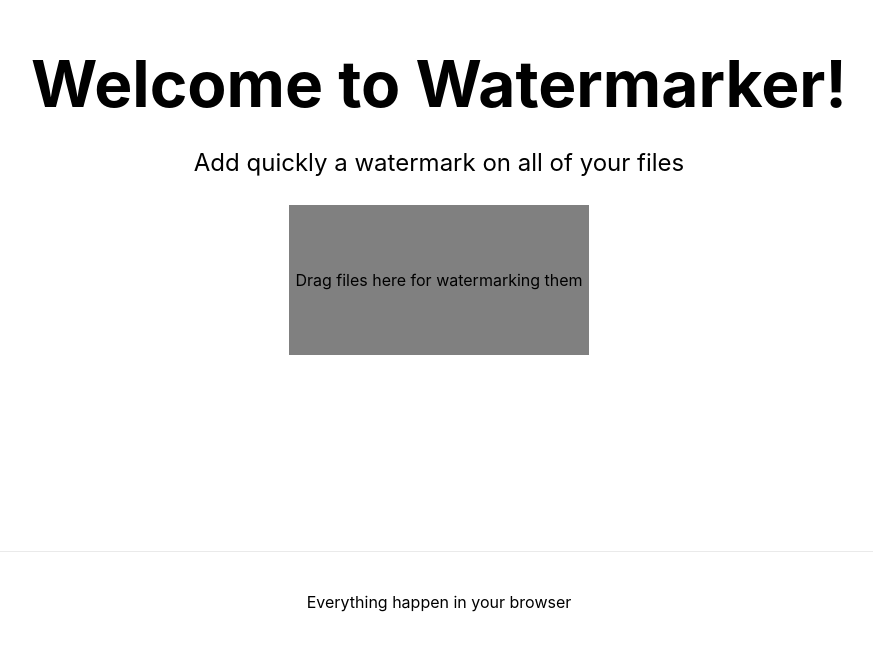
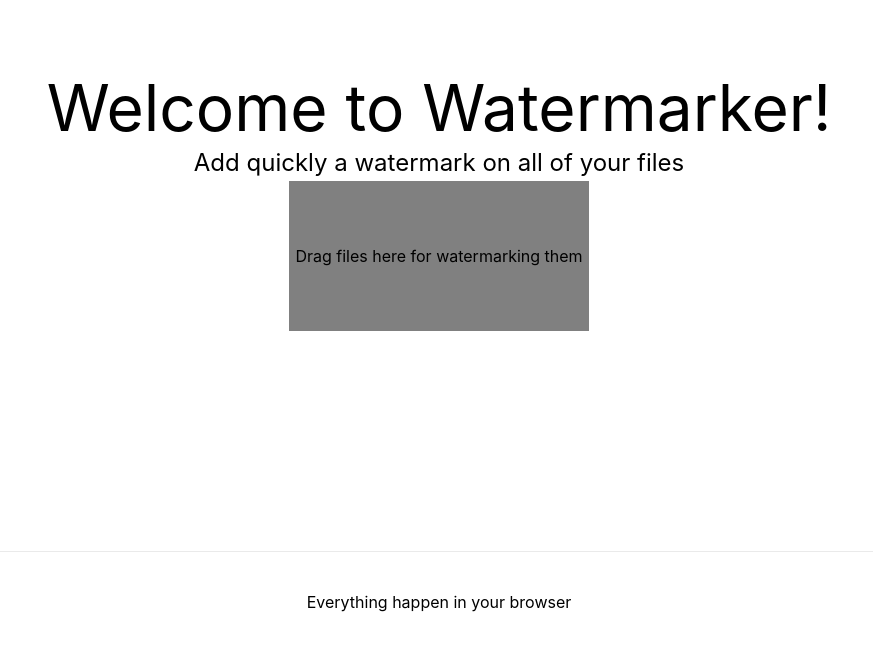
Before and after one commit to johnoppenheimer/watermarker, a Next.js app: page / in a window 1280 px wide. Shown: the part 149-800 px from the top of the page, without its empty margins (201-1074 px from the left). Built offline with nearby package versions, Linux system fonts and the light colour scheme.

Commit message:
Add and setup tailwind with purge + postcss

```diff
--- a/package.json
+++ b/package.json
@@ -17,6 +17,7 @@
         "react-dropzone": "^11.2.0"
     },
     "devDependencies": {
+        "@fullhuman/postcss-purgecss": "^3.0.0",
         "@types/file-saver": "^2.0.1",
         "@types/node": "^14.11.2",
         "@types/react": "^16.9.49",
@@ -26,7 +27,9 @@
         "eslint-config-prettier": "^6.11.0",
         "eslint-plugin-prettier": "^3.1.4",
         "eslint-plugin-react": "^7.21.1",
+        "postcss-preset-env": "^6.7.0",
         "prettier": "^2.1.2",
+        "tailwindcss": "^1.8.10",
         "typescript": "^4.0.3"
     }
 }
--- /dev/null
+++ b/pages/_app.tsx
@@ -0,0 +1,7 @@
+import { AppProps } from 'next/app';
+
+import '../styles/tailwind.css';
+
+export default function MyApp({ Component, pageProps }: AppProps) {
+    return <Component {...pageProps} />;
+}
--- /dev/null
+++ b/postcss.config.js
@@ -0,0 +1,19 @@
+const purgecss = [
+    '@fullhuman/postcss-purgecss',
+    {
+        // Specify the paths to all of the template files
+        content: ['./pages/**/*.{js,jsx,ts,tsx}', './components/**/*.{js,jsx,ts,tsx}'],
+        // This is the function used to extract class names from the templates
+        defaultExtractor: (content) => {
+            // Capture as liberally as possible, including things like `h-(screen-1.5)`
+            const broadMatches = content.match(/[^<>"'`\\s]*[^<>"'`\\s:]/g) || [];
+            // Capture classes within other delimiters like .block(class="w-1/2") in Pug
+            const innerMatches = content.match(/[^<>"'`\\s.()]*[^<>"'`\\s.():]/g) || [];
+            return broadMatches.concat(innerMatches);
+        },
+    },
+];
+
+module.exports = {
+    plugins: ['tailwindcss', process.env.NODE_ENV === 'production' ? purgecss : undefined, 'postcss-preset-env'],
+};
--- /dev/null
+++ b/styles/tailwind.css
@@ -0,0 +1,5 @@
+/* purgecss start ignore */
+@tailwind base;
+@tailwind components;
+/* purgecss end ignore */
+@tailwind utilities;
--- /dev/null
+++ b/tailwind.config.js
@@ -0,0 +1,12 @@
+module.exports = {
+    future: {
+        // removeDeprecatedGapUtilities: true,
+        // purgeLayersByDefault: true,
+    },
+    purge: [],
+    theme: {
+        extend: {},
+    },
+    variants: {},
+    plugins: [],
+};
```
Also changed, not shown: 1 other file (tests, documents, lock files or other folders). Lines whose indentation alone changed are shown as unchanged.
